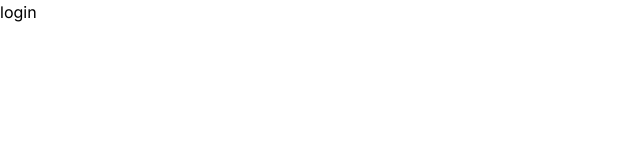
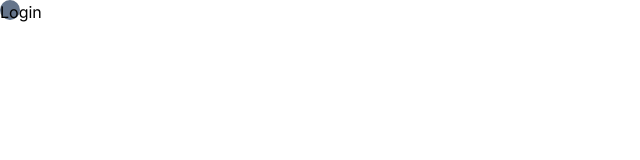
Before and after one commit to PrgDominique/Gym-Management-NextJS, a Next.js app: page /login in a window 1280 px wide. Shown: the top 160 px of the page, without its empty margins (0-640 px from the left). Built offline with nearby package versions, Linux system fonts and the light colour scheme.

Commit message:
added button

```diff
--- a/app/components/ui/button.tsx
+++ b/app/components/ui/button.tsx
@@ -1,7 +1,11 @@
 type hasButton = {
-  name: string | number;
+  name: string;
 };
 
 export const Button = ({ name }: hasButton) => {
-  return <h1>{name}</h1>;
+  return (
+    <div>
+      <button className='rounded-full w-5 h-5 bg-slate-500'>{name}</button>
+    </div>
+  );
 };
--- a/app/login/loginForm.tsx
+++ b/app/login/loginForm.tsx
@@ -1,9 +1,9 @@
-import { Button } from '../components/ui/button'
+import { Button } from '../components/ui/button';
 
-export const LoginForm = ({ props }) => {
+export const LoginForm = () => {
   return (
     <div>
-      <Button name={23} />
+      <Button name="Login" />
     </div>
-  )
-}
+  );
+};
--- a/app/login/page.tsx
+++ b/app/login/page.tsx
@@ -1,3 +1,8 @@
-export default function Login () {
-    return <h1>login</h1>
+import { LoginForm } from './loginForm';
+export default function Login() {
+  return (
+    <div>
+      <LoginForm />
+    </div>
+  );
 }
```
